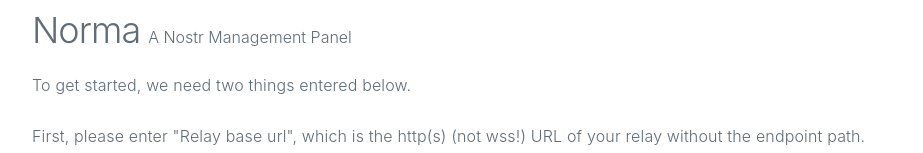
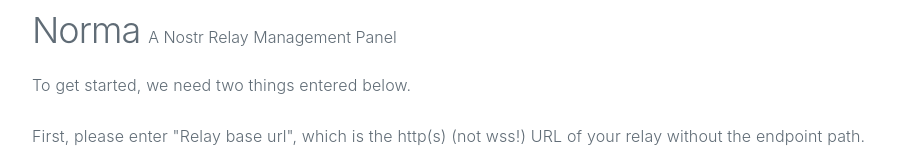
Before and after one commit to Vin-it/norma, a React app: page / in a window 1280 px wide. Shown: the top 153 px of the page, without its empty margins (178-1101 px from the left). Built offline with nearby package versions, Linux system fonts and the light colour scheme; the HTML template or start-up script is replaced by a standard one.

Commit message:
chore: add 'Relay' to the subheading, increase gap between nav elements

```diff
--- a/src/App.css
+++ b/src/App.css
@@ -36,7 +36,7 @@
 
 .navbar-right {
   display: flex;
-  gap: 8px;
+  gap: 16px;
   flex-wrap: nowrap;
 }
 
--- a/src/App.tsx
+++ b/src/App.tsx
@@ -18,7 +18,7 @@
 					<div className="navbar">
 						<div className="navbar-left">
 							<h2 className="title">Norma</h2>
-							<h6>A Nostr Management Panel</h6>
+							<h6>A Nostr Relay Management Panel</h6>
 						</div>
 						{isStoreInit ? (
 							<div className="navbar-right">
```
